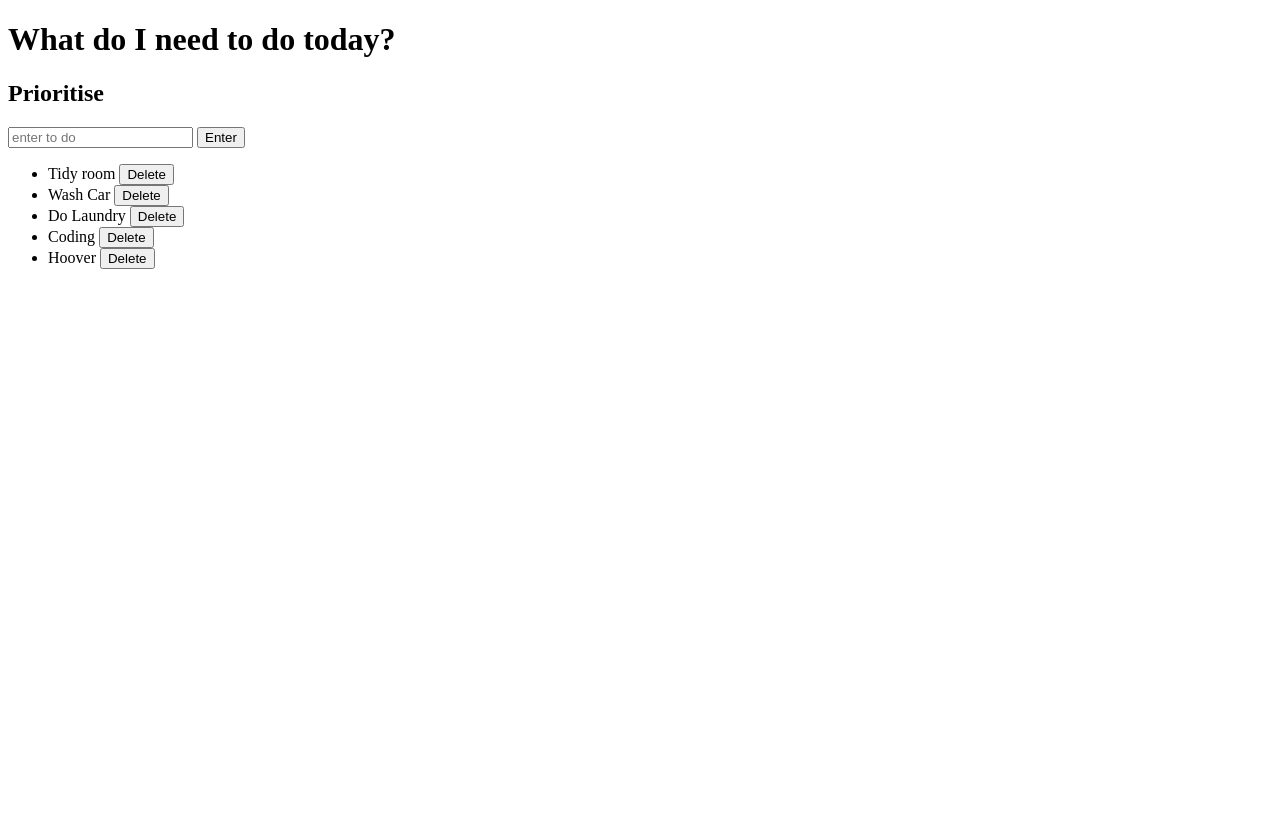
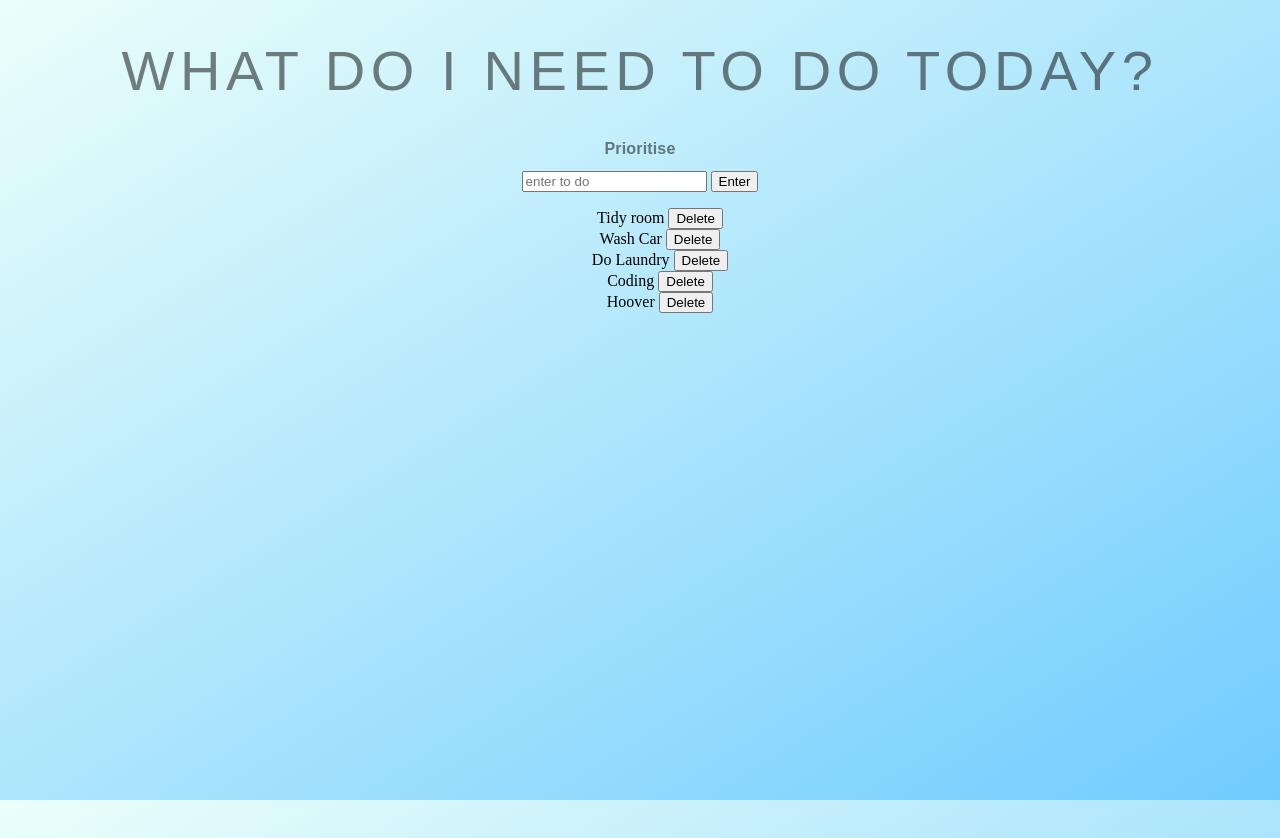
Before and after one commit to hannah-lynn/todolist, a plain HTML site: page index.html in a window 1280 px wide. Before the commit the page ends 800 px from the top, so only its background shows below. Drawn offline with Linux system fonts and the light colour scheme.

Commit message:
Update style.css

```diff
--- a/style.css
+++ b/style.css
@@ -1,7 +1,39 @@
+html {
+    height: 100%;
+}
+
+body {
+
+	height: 100%;
+    margin: 30;
+    background-repeat: no-repeat;
+    background-attachment: fixed;
+	font: 'Raleway', sans-serif;
+	text-align: center;
+	background: linear-gradient(to bottom right, rgb(235, 255, 250), rgb(112, 204, 255));
+}
+
+ul {
+	list-style-type: none;
+}
+
+
 .done {
   text-decoration: line-through;
 }
 
-/*.container {
+h1 {
+	font: 300 3.5em 'Raleway', sans-serif;
+	color: rgba(0,0,0,.5);
+	text-align: center;
+	text-transform: uppercase;
+	letter-spacing: .1em;
+	width: 100%;
+}
 
-}*/
+h2 {
+	font: 900 1em 'Raleway', sans-serif;
+	color: rgba(0,0,0,.5);
+	text-align: center;
+	text-transform: none;
+	letter-spacing: 0.01em;
```
